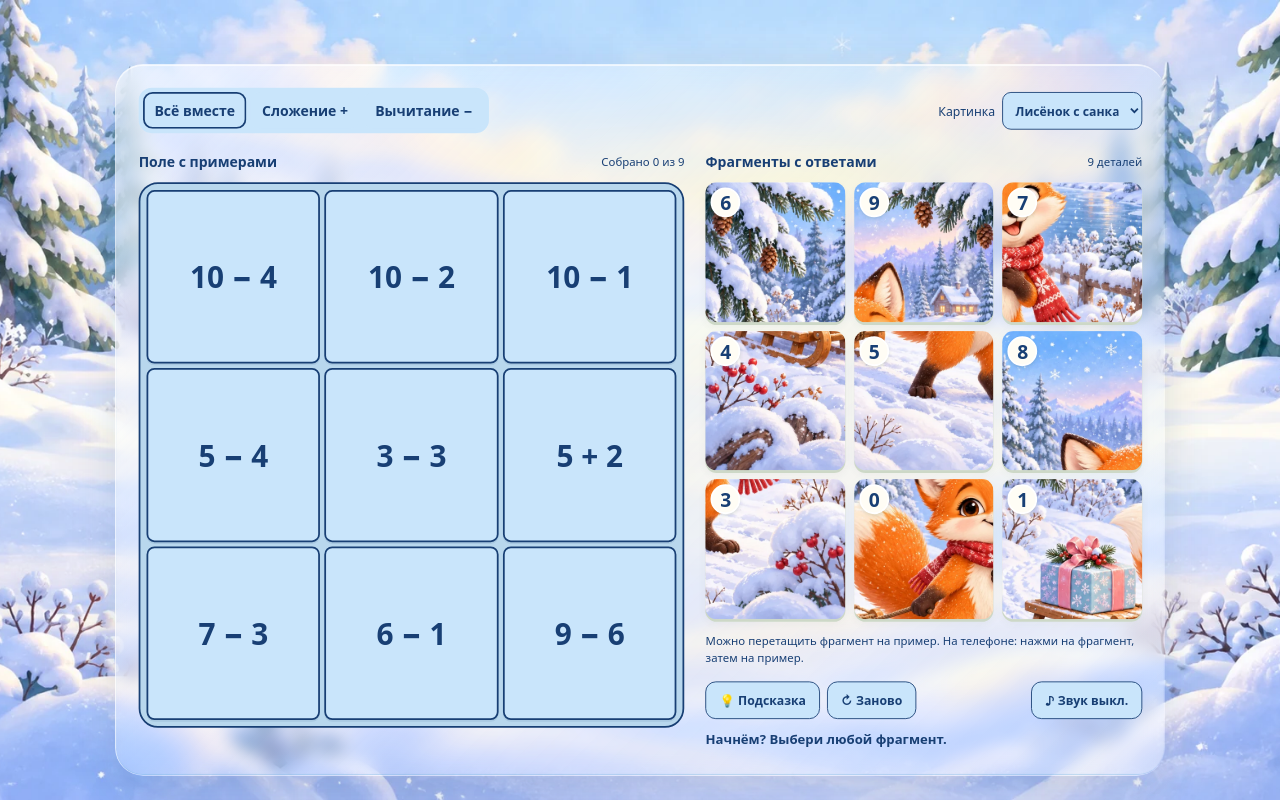
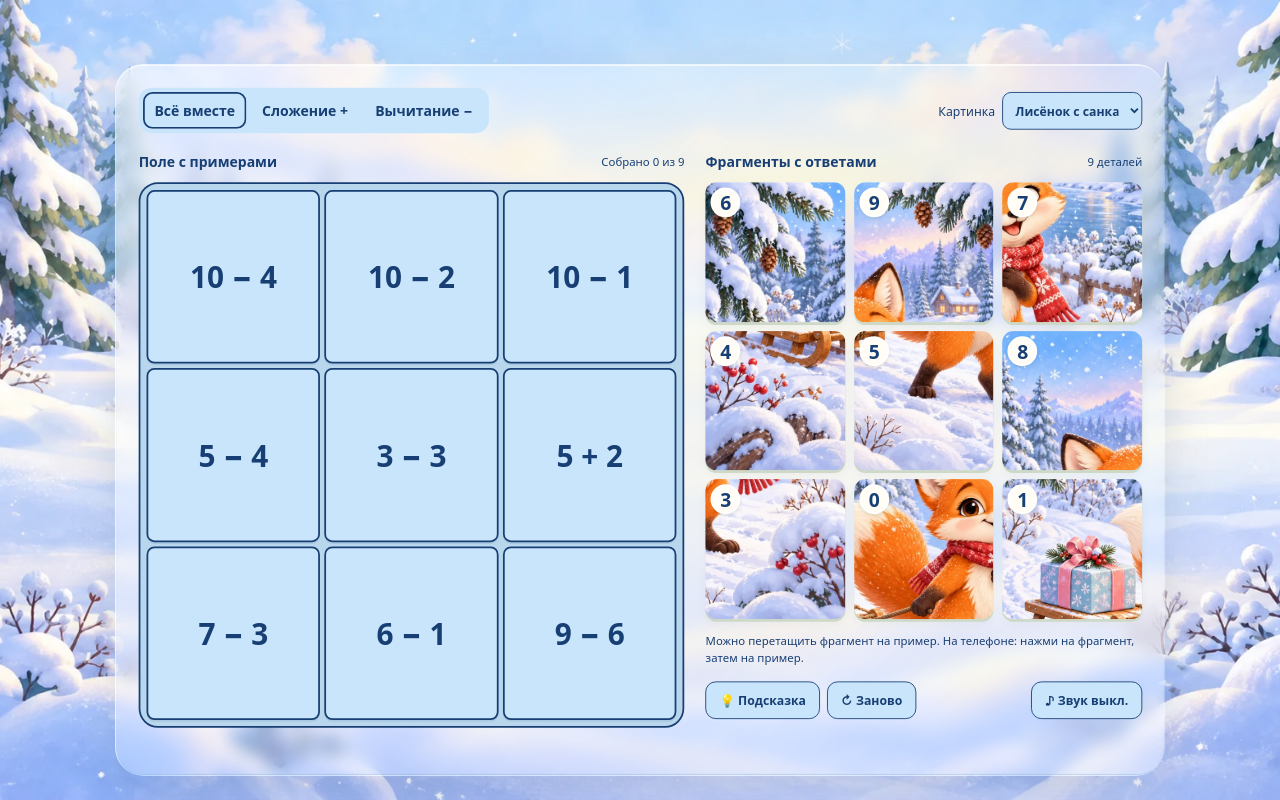
Before and after one commit to Alekslogoped/primer_pazl, a plain HTML site: page index.html in a window 1280 px wide. Drawn offline with Linux system fonts and the light colour scheme.

Commit message:
Remove opening game prompt

```diff
--- a/index.html
+++ b/index.html
@@ -68,7 +68,7 @@ body,.modes button,.modes button[aria-pressed=true],.action,.primary,
 </div>
 <div class="play">
 <section><h2 class="panel-title">Поле с примерами <span class="count" id="counter">Собрано 0 из 9</span></h2><div id="board" class="board" aria-label="Поле с примерами"></div></section>
-<section><h2 class="panel-title">Фрагменты с ответами <span class="count">9 деталей</span></h2><div class="tray" id="tray" aria-label="Выбери ответ"></div><p class="instruction">Можно перетащить фрагмент на пример. На телефоне: нажми на фрагмент, затем на пример.</p><div class="bottom"><button class="action" id="help">💡 Подсказка</button><button class="action" id="restart">↻ Заново</button><button class="action sound" id="sound" aria-pressed="false" aria-label="Включить звук">♪ Звук выкл.</button></div><div class="hint" id="hint" hidden></div><p class="status" id="status" role="status" aria-live="polite">Начнём? Выбери любой фрагмент.</p></section>
+<section><h2 class="panel-title">Фрагменты с ответами <span class="count">9 деталей</span></h2><div class="tray" id="tray" aria-label="Выбери ответ"></div><p class="instruction">Можно перетащить фрагмент на пример. На телефоне: нажми на фрагмент, затем на пример.</p><div class="bottom"><button class="action" id="help">💡 Подсказка</button><button class="action" id="restart">↻ Заново</button><button class="action sound" id="sound" aria-pressed="false" aria-label="Включить звук">♪ Звук выкл.</button></div><div class="hint" id="hint" hidden></div><p class="status" id="status" role="status" aria-live="polite"></p></section>
 </div>
 <div class="finish" id="finish" hidden><div><strong>Ура! Картинка собрана! ✨</strong><small>Все девять примеров решены.</small></div><button class="action primary" id="next">Следующая картинка →</button></div>
 </main>
@@ -148,7 +148,7 @@ function attempt(piece,cell){
  if(tasks[piece].answer===tasks[cell].answer){done.add(cell);selected=null;active=null;$('hint').hidden=true;render();if(done.size===9)celebrateSnow();tone(done.size===9);status.textContent=done.size===9?'Отлично! Ты собрал всю картинку!':'Верно! Ещё один фрагмент на месте.'}
  else{selected=null;render();const el=board.children[cell];el.classList.add('wrong');setTimeout(()=>el.classList.remove('wrong'),350);status.textContent='Пока не подходит. Посчитай ещё раз — у тебя получится!'}
 }
-function start(){clearSnow();done=new Set();selected=null;active=null;tasks=shuffle(Array.from({length:11},(_,i)=>i)).slice(0,9).map(a=>expression(a,mode));order=shuffle(tasks.map((_,i)=>i));art=picture(Number($('scene').value));$('hint').hidden=true;status.textContent='Начнём? Выбери любой фрагмент.';render()}
+function start(){clearSnow();done=new Set();selected=null;active=null;tasks=shuffle(Array.from({length:11},(_,i)=>i)).slice(0,9).map(a=>expression(a,mode));order=shuffle(tasks.map((_,i)=>i));art=picture(Number($('scene').value));$('hint').hidden=true;status.textContent='';render()}
 Array.from($('scene').options).forEach((o,i)=>o.value=String(i));
 document.querySelectorAll('[data-mode]').forEach(b=>b.onclick=()=>{mode=b.dataset.mode;document.querySelectorAll('[data-mode]').forEach(x=>x.setAttribute('aria-pressed',String(x===b)));start()});
 $('scene').onchange=start;$('restart').onclick=start;$('next').onclick=()=>{$('scene').value=String((Number($('scene').value)+1)%5);start()};
```
